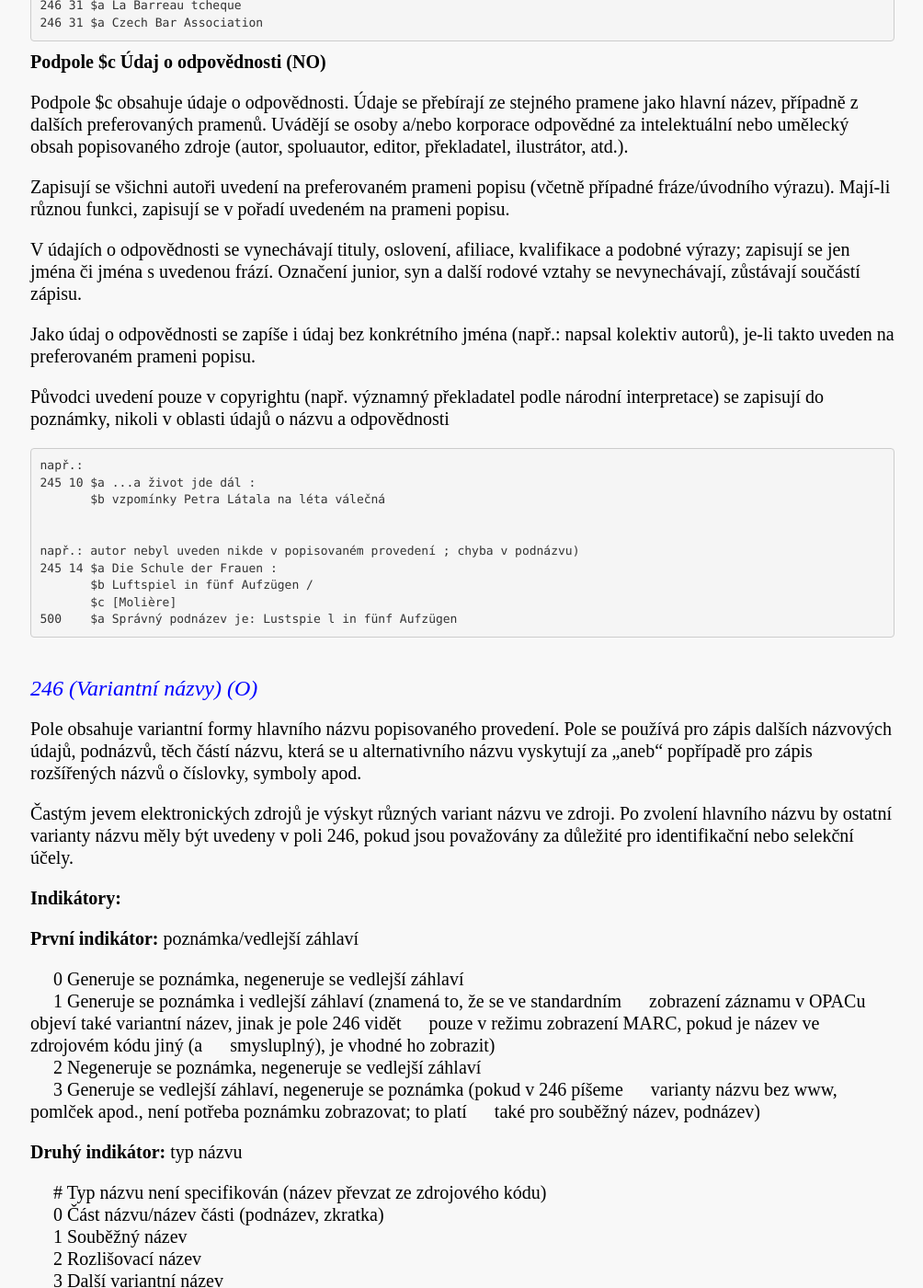
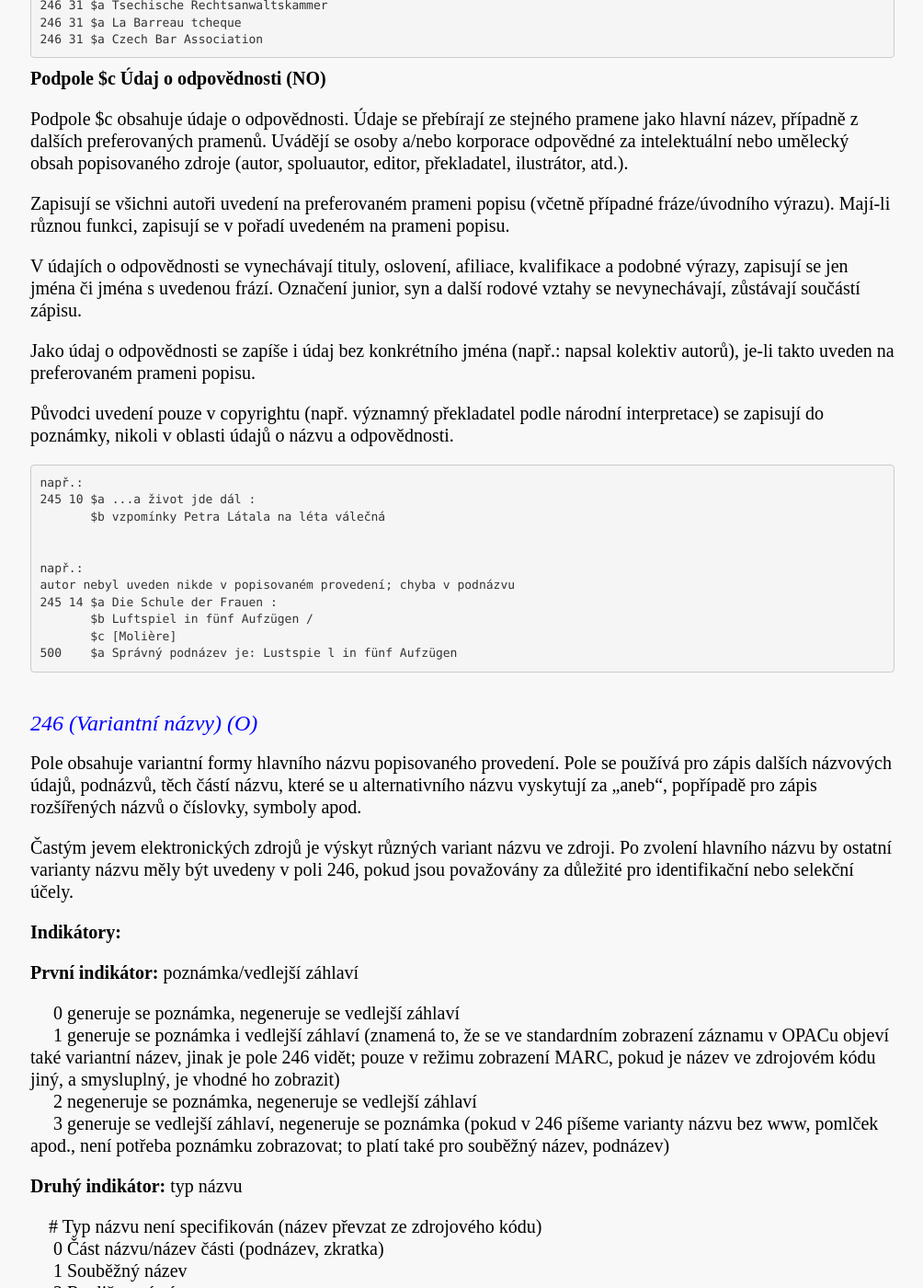
Before and after one commit to WebarchivCZ/katalogizacni-manual, a Jekyll site: the page built from _posts/2017-06-20-Název a další názvové údaje, nakladatelské údaje.md, in a window 1280 px wide and 1400 px high, scrolled down 2649 px. Shown: the whole window at 92% size, without its empty margins (137-1141 px from the left). Built offline with Jekyll 4.4.1, drawn with Linux system fonts in a browser that asks for light colours; some of the changed text lies outside the part shown.

Commit message:
edit "Nazev a dalsi nazvove udaje"

````diff
--- a/_posts/2017-06-20-Název a další názvové údaje, nakladatelské údaje.md
+++ b/_posts/2017-06-20-Název a další názvové údaje, nakladatelské údaje.md
@@ -91,16 +91,18 @@
 
 **Souběžný název**
 
-Pokud dokument obsahuje souběžný název tj. název ve dvou nebo více jazycích, zapíše se do podpole $a první/hlavní název, do podpole $b pak souběžný název. Za podpolem $a následuje #= (mezera rovnítko). Souběžný název se zapíše také do podpole 246. Souběžné názvy se přebírají z celého provedení, nejen ze stejného pramene jako hlavní název, a nezapisují se do [].
+Pokud dokument obsahuje souběžný název, tj. název ve dvou nebo více jazycích, zapíše se do podpole $a první/hlavní název, do podpole $b pak souběžný název. Za podpolem $a následuje #= (mezera rovnítko). Souběžný název se zapíše také do podpole 246. Souběžné názvy se přebírají z celého provedení, nejen ze stejného pramene jako hlavní název, a nezapisují se do [].
 
 ```
-např.: v prameni popisu Česká softballová organizace a Czech softball association
+např.:
+v prameni popisu Česká softballová organizace a Czech softball association
 
 245 10 $a Česká softballová asociace =
        $b Czech Softball Association
 246 31 $a Czech Softball Association
 
-např.: v prameni popisu Česká advokátní komora, Tschechische Rechtsanwaltskammer, La Barreau tcheque a Czech Bar Association
+např.:
+v prameni popisu Česká advokátní komora, Tschechische Rechtsanwaltskammer, La Barreau tcheque a Czech Bar Association
 
 245 10 $a Česká advokátní komora =
        $b Tsechische Rechtsanwaltskammer = La Barreau tcheque = Czech Bar Association
@@ -118,11 +120,11 @@
 
 Zapisují se všichni autoři uvedení na preferovaném prameni popisu (včetně případné fráze/úvodního výrazu). Mají-li různou funkci, zapisují se v pořadí uvedeném na prameni popisu.
 
-V údajích o odpovědnosti se vynechávají tituly, oslovení, afiliace, kvalifikace a podobné výrazy; zapisují se jen jména či jména s uvedenou frází. Označení junior, syn a další rodové vztahy se nevynechávají, zůstávají součástí zápisu.
+V údajích o odpovědnosti se vynechávají tituly, oslovení, afiliace, kvalifikace a podobné výrazy, zapisují se jen jména či jména s uvedenou frází. Označení junior, syn a další rodové vztahy se nevynechávají, zůstávají součástí zápisu.
 
 Jako údaj o odpovědnosti se zapíše i údaj bez konkrétního jména (např.: napsal kolektiv autorů), je-li takto uveden na preferovaném prameni popisu.
 
-Původci uvedení pouze v copyrightu (např. významný překladatel podle národní interpretace) se zapisují do poznámky, nikoli v oblasti údajů o názvu a odpovědnosti
+Původci uvedení pouze v copyrightu (např. významný překladatel podle národní interpretace) se zapisují do poznámky, nikoli v oblasti údajů o názvu a odpovědnosti.
 
 
 ```
@@ -131,7 +133,8 @@
        $b vzpomínky Petra Látala na léta válečná
 
 
-např.: autor nebyl uveden nikde v popisovaném provedení ; chyba v podnázvu)
+např.:
+autor nebyl uveden nikde v popisovaném provedení; chyba v podnázvu
 245 14 $a Die Schule der Frauen :
        $b Luftspiel in fünf Aufzügen /
        $c [Molière]
@@ -141,7 +144,7 @@
 
 ### 246 (Variantní názvy) (O)
 
-Pole obsahuje variantní formy hlavního názvu popisovaného provedení. Pole se používá pro zápis dalších názvových údajů, podnázvů, těch částí názvu, která se u alternativního názvu vyskytují za „aneb“ popřípadě pro zápis rozšířených názvů o číslovky, symboly apod.
+Pole obsahuje variantní formy hlavního názvu popisovaného provedení. Pole se používá pro zápis dalších názvových údajů, podnázvů, těch částí názvu, které se u alternativního názvu vyskytují za „aneb“, popřípadě pro zápis rozšířených názvů o číslovky, symboly apod.
 
 
 
@@ -153,17 +156,18 @@
 
 **První indikátor:** poznámka/vedlejší záhlaví
 
-&nbsp;&nbsp;&nbsp;&nbsp; 0 Generuje se poznámka, negeneruje se vedlejší záhlaví
-&nbsp;&nbsp;&nbsp;&nbsp; 1 Generuje se poznámka i vedlejší záhlaví (znamená to, že se ve standardním
-&nbsp;&nbsp;&nbsp;&nbsp; zobrazení záznamu v OPACu objeví také variantní název, jinak je pole 246 vidět &nbsp;&nbsp;&nbsp;&nbsp; pouze v režimu zobrazení MARC, pokud je název ve zdrojovém kódu jiný (a &nbsp;&nbsp;&nbsp;&nbsp; smysluplný), je vhodné ho zobrazit)
-&nbsp;&nbsp;&nbsp;&nbsp; 2 Negeneruje se poznámka, negeneruje se vedlejší záhlaví
-&nbsp;&nbsp;&nbsp;&nbsp; 3 Generuje se vedlejší záhlaví, negeneruje se poznámka (pokud v 246 píšeme &nbsp;&nbsp;&nbsp;&nbsp; varianty názvu bez www, pomlček apod., není potřeba poznámku zobrazovat; to platí &nbsp;&nbsp;&nbsp;&nbsp; také pro souběžný název, podnázev)
+&nbsp;&nbsp;&nbsp;&nbsp; 0 generuje se poznámka, negeneruje se vedlejší záhlaví
+&nbsp;&nbsp;&nbsp;&nbsp; 1 generuje se poznámka i vedlejší záhlaví (znamená to, že se ve standardním zobrazení záznamu v OPACu objeví také variantní název,
+													 jinak je pole 246 vidět; pouze v režimu zobrazení MARC, pokud je název ve zdrojovém kódu jiný, a smysluplný, je vhodné ho zobrazit)
+&nbsp;&nbsp;&nbsp;&nbsp; 2 negeneruje se poznámka, negeneruje se vedlejší záhlaví
+&nbsp;&nbsp;&nbsp;&nbsp; 3 generuje se vedlejší záhlaví, negeneruje se poznámka (pokud v 246 píšeme varianty názvu bez www,
+													 pomlček apod., není potřeba poznámku zobrazovat; to platí také pro souběžný název, podnázev)
 
 
 **Druhý indikátor:** typ názvu
 
 
-&nbsp;&nbsp;&nbsp;&nbsp; \# Typ názvu není specifikován (název převzat ze zdrojového kódu)
+&nbsp;&nbsp;&nbsp;&nbsp;\# Typ názvu není specifikován (název převzat ze zdrojového kódu)
 &nbsp;&nbsp;&nbsp;&nbsp; 0 Část názvu/název části (podnázev, zkratka)
 &nbsp;&nbsp;&nbsp;&nbsp; 1 Souběžný název
 &nbsp;&nbsp;&nbsp;&nbsp; 2 Rozlišovací název
@@ -205,12 +209,13 @@
 Slova, která uvádějí název a nejsou přitom jako součást názvu míněna, se nezapisují, např. „Vítejte na stránkách“. Hlavní název se zapisuje bez těchto úvodních frází a ve variantním názvu se zapisuje název celý.
 
 
-Z důvodů vyhledatelnosti vždy zapisujeme název včetně úvodních slov, která byla vypuštěna v poli 245 (např. www nebo Vítejte...). Hodnotu prvního indikátoru volíme v závislosti na tom, zda chceme zobrazovat také jako poznámku či nikoliv – pokud vynechaná slova zásadně nemění název (viz příklad u pole 245), není třeba poznámku zobrazovat. V ostatních případech je vhodné poznámku zobrazit.
+Z důvodů vyhledatelnosti vždy zapisujeme název včetně úvodních slov, která byla vypuštěna v poli 245 (např. www nebo Vítejte...). Hodnotu prvního indikátoru volíme v závislosti na tom, zda chceme zobrazovat také jako poznámku, či nikoliv – pokud vynechaná slova zásadně nemění název (viz příklad u pole 245), není třeba poznámku zobrazovat. V ostatních případech je vhodné poznámku zobrazit.
 
 
 
 ```
-např.: na stránkách je uvedeno „Vítejte na webových stránkách Tomáše Halíka“
+např.:
+na stránkách je uvedeno „Vítejte na webových stránkách Tomáše Halíka“
 245 10 $a Tomáš Halík
 246 1# $i Úvodní název webových stránek:
        $a Vítejte na webových stránkách Tomáše Halíka
@@ -222,7 +227,8 @@
 
 
 ```
-např.: na stránkách je uvedeno „Vítejte v jazykovém centru Filozofické fakulty!“
+např.:
+na stránkách je uvedeno „Vítejte v jazykovém centru Filozofické fakulty!“
 245 10 $a Jazykové centrum Filozofické fakulty
 246 1# $i Úvodní název webových stránek:
        $a Vítejte v jazykovém centru Filozofické fakulty!
@@ -234,7 +240,8 @@
 Pokud je název koncipován jako URL adresa, zapisujeme www jako součást názvu.
 
 ```
-např.: na stránkách je uvedeno www.tuning.cz
+např.:
+na stránkách je uvedeno www.tuning.cz
 245 00 $a Www.tuning.cz
 246 30 $a Tuning
 ```
@@ -282,7 +289,8 @@
 
 
 ```
-např.: v prameni popisu je uvedeno Národní technická knihovna, National technical library, NTK
+např.:
+v prameni popisu je uvedeno Národní technická knihovna, National technical library, NTK
 245 10 $a Národní technická knihovna :
        $b NTK = National technical library
 246 31 $a National technical library
@@ -292,7 +300,7 @@
 
 
 **Zkratka a podnázev**
-Pokud je v prameni popisu uvedeno více podnázvů zapíšeme je za dvojtečku.
+Pokud je v prameni popisu uvedeno více podnázvů, zapíšeme je za dvojtečku.
 
 ```
 např.:
````
